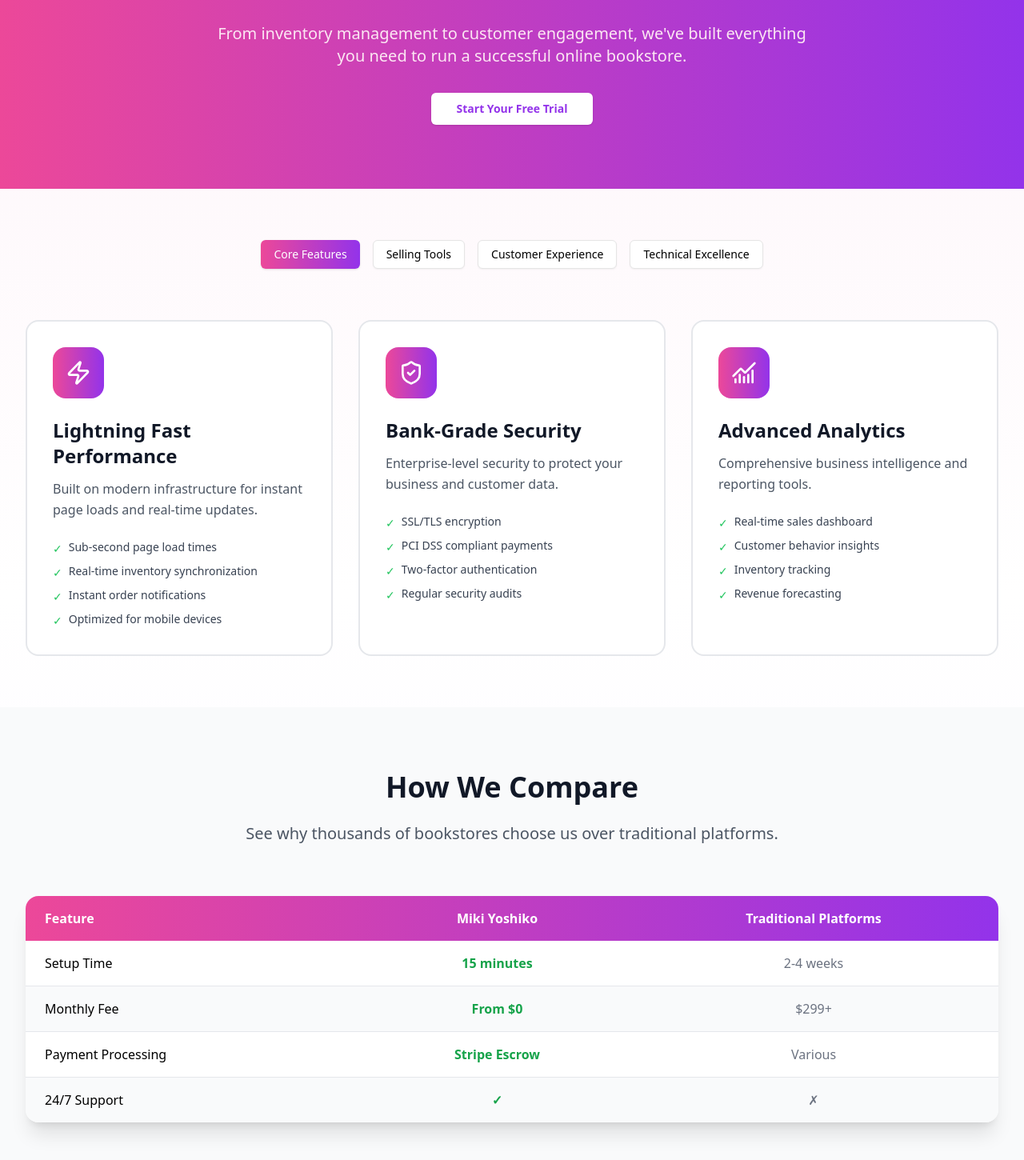
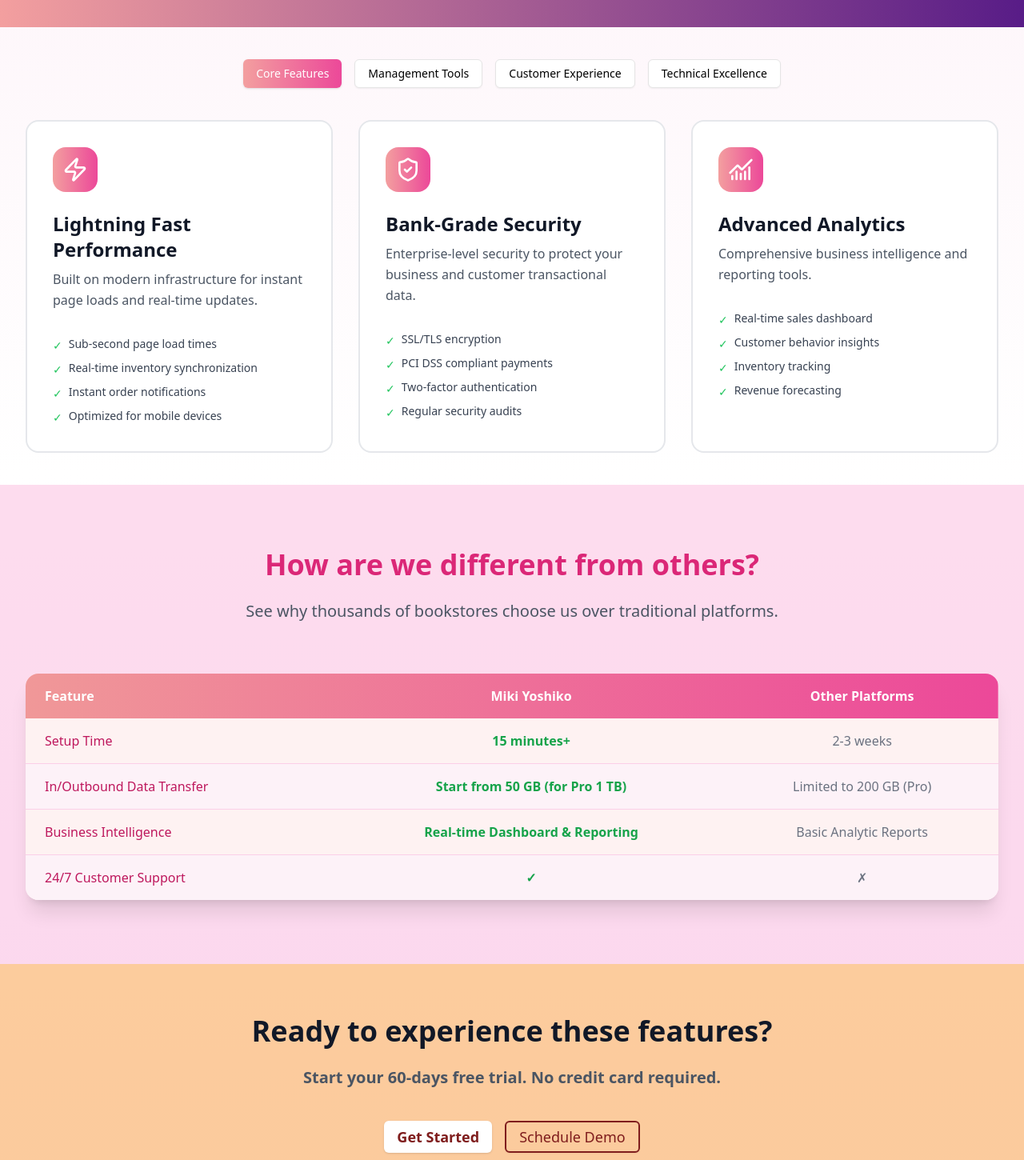
Before and after one commit to kaifeng-cmd/lunaria, a Vue app: page /features in a window 1280 px wide. Shown: the part 320-1770 px from the top of the page at 80% size. Built offline with nearby package versions, Linux system fonts and the light colour scheme.

Commit message:
feat: add Comparison Table component and integrate it into Features and Pricing pages

```diff
--- /dev/null
+++ b/src/components/ComparisonTable.vue
@@ -0,0 +1,118 @@
+<script setup lang="ts">
+/**
+ * Props:
+ * - columns: Array of column configurations
+ * - rows: Array of row data
+ * - highlightColumn: Key of the column to highlight (optional)
+ */
+
+interface Column {
+  key: string; // Unique identifier for the column
+  label: string; // Display name of the column
+  align?: 'left' | 'center' | 'right'; // Text alignment
+}
+
+interface Row {
+  label: string; // Row title
+  // e.g. { us: '15 minutes', others: '2-3 weeks' }
+  values: Record<string, string | boolean>; // Values for each column (key corresponds to Column.key)
+}
+
+interface Props {
+  columns: Column[];
+  rows: Row[];
+  // HTML Template kebab-case 'highlight-column' same as camelCase 'highlightColumn' in JS
+  highlightColumn?: string;
+}
+
+const props = withDefaults(defineProps<Props>(), {
+  highlightColumn: undefined,
+});
+
+// Check if a column should be highlighted
+const isHighlighted = (columnKey: string) => {
+  return props.highlightColumn === columnKey;
+};
+
+// Format cell value (convert boolean to checkmark/cross)
+const formatValue = (value: string | boolean) => {
+  if (typeof value === 'boolean') {
+    return value ? '✓' : '✗';
+  }
+  return value;
+};
+
+// Get CSS classes for a cell
+const getCellClass = (columnKey: string) => {
+  const classes = ['px-6 py-4'];
+
+  // Text alignment
+  const column = props.columns.find((col) => col.key === columnKey);
+  if (column?.align === 'left') {
+    classes.push('text-left');
+  } else if (column?.align === 'right') {
+    classes.push('text-right');
+  } else {
+    classes.push('text-center');
+  }
+
+  // Highlight column
+  if (isHighlighted(columnKey)) {
+    classes.push('text-green-600 font-semibold');
+  } else {
+    classes.push('text-gray-500');
+  }
+
+  return classes.join(' ');
+};
+</script>
+
+<template>
+  <div class="bg-red-50 rounded-2xl shadow-xl overflow-hidden">
+    <div class="overflow-x-auto">
+      <table class="w-full">
+        <!-- Table Header -->
+        <thead class="bg-gradient-to-r from-[#f09898] to-pink-500 text-white">
+          <tr>
+            <th
+              v-for="column in columns"
+              :key="column.key"
+              class="px-6 py-4"
+              :class="{
+                'text-left': column.align === 'left' || column.key === 'feature',
+                'text-center':
+                  column.align === 'center' || (!column.align && column.key !== 'feature'),
+                'text-right': column.align === 'right',
+              }"
+            >
+              {{ column.label }}
+            </th>
+          </tr>
+        </thead>
+
+        <!-- Table Body -->
+        <tbody class="divide-y divide-pink-200">
+          <tr
+            v-for="(row, index) in rows"
+            :key="row.label"
+            :class="index % 2 === 1 && 'bg-pink-50'"
+          >
+            <!-- First column: Row label -->
+            <td class="px-6 py-4 font-medium text-pink-700">
+              {{ row.label }}
+            </td>
+
+            <!-- Other columns: Data cell -->
+            <td
+              v-for="column in columns.slice(1)"
+              :key="column.key"
+              :class="getCellClass(column.key)"
+            >
+              {{ formatValue(row.values[column.key]) }}
+            </td>
+          </tr>
+        </tbody>
+      </table>
+    </div>
+  </div>
+</template>
--- a/src/views/Features.vue
+++ b/src/views/Features.vue
@@ -1,17 +1,18 @@
 <script setup lang="ts">
 import { ref } from 'vue';
 import { Button } from '@/components/ui/button';
+import ComparisonTable from '@/components/ComparisonTable.vue';
 import {
   Zap,
   ShieldCheck,
   ChartNoAxesCombined,
   Users,
-  BookOpen,
+  BookImage,
   ShoppingCart,
   Package,
   Search,
   Bell,
-  Settings,
+  Blocks,
   Sparkles,
   Lock,
   Cloud,
@@ -50,7 +51,8 @@
       {
         icon: ShieldCheck,
         title: 'Bank-Grade Security',
-        description: 'Enterprise-level security to protect your business and customer data.',
+        description:
+          'Enterprise-level security to protect your business and customer transactional data.',
         benefits: [
           'SSL/TLS encryption',
           'PCI DSS compliant payments',
@@ -71,13 +73,13 @@
       },
     ],
   },
-  selling: {
-    name: 'Selling Tools',
+  management: {
+    name: 'Management Tools',
     features: [
       {
-        icon: BookOpen,
+        icon: BookImage,
         title: 'Catalog Management',
-        description: 'Effortlessly manage your entire book inventory.',
+        description: 'Effortlessly manage your entire bookstore inventory.',
         benefits: [
           'Bulk import/export tools',
           'ISBN auto-lookup',
@@ -89,12 +91,7 @@
         icon: ShoppingCart,
         title: 'Smart Shopping Cart',
         description: 'Optimized checkout experience to maximize conversions.',
-        benefits: [
-          'Guest checkout option',
-          'Save for later feature',
-          'Discount code support',
-          'Multiple payment methods',
-        ],
+        benefits: ['Guest checkout option', 'Save for later feature', 'Discount code support'],
       },
       {
         icon: Package,
@@ -116,12 +113,7 @@
         icon: Search,
         title: 'Advanced Search',
         description: 'Powerful search engine to help customers find books instantly.',
-        benefits: [
-          'Full-text search',
-          'Filter by genre, author, price',
-          'Smart recommendations',
-          'Search history',
-        ],
+        benefits: ['Full-text search', 'Filter by genre, author, price', 'Search history'],
       },
       {
         icon: Users,
@@ -138,12 +130,7 @@
         icon: Bell,
         title: 'Smart Notifications',
         description: 'Keep customers engaged with timely updates.',
-        benefits: [
-          'Order status updates',
-          'New arrival alerts',
-          'Price drop notifications',
-          'Personalized recommendations',
-        ],
+        benefits: ['Order status updates', 'New arrival alerts', 'Price drop notifications'],
       },
     ],
   },
@@ -154,15 +141,10 @@
         icon: Cloud,
         title: 'Cloud Infrastructure',
         description: 'Scalable cloud architecture that grows with your business.',
-        benefits: [
-          '99.9% uptime SLA',
-          'Auto-scaling capabilities',
-          'Global CDN',
-          'Automatic backups',
-        ],
+        benefits: ['99.9% uptime SLA', 'Auto-scaling capabilities', 'Automatic backups'],
       },
       {
-        icon: Settings,
+        icon: Blocks,
         title: 'Easy Integration',
         description: 'Connect with your favorite tools and services.',
         benefits: [
@@ -175,46 +157,77 @@
       {
         icon: Lock,
         title: 'Data Privacy',
-        description: 'Your data is yours. We take privacy seriously.',
-        benefits: [
-          'GDPR compliant',
-          'Data encryption at rest',
-          'Regular data exports',
-          'Right to be forgotten',
-        ],
+        description: 'Your data is yours. We take customer privacy seriously.',
+        benefits: ['Data encryption at rest', 'Regular data exports', 'Right to be forgotten'],
       },
     ],
   },
+};
+
+// Comparison Table Data
+const comparisonTableData = {
+  columns: [
+    { key: 'feature', label: 'Feature', align: 'left' as const },
+    { key: 'us', label: 'Miki Yoshiko', align: 'center' as const },
+    { key: 'others', label: 'Other Platforms', align: 'center' as const },
+  ],
+  rows: [
+    {
+      label: 'Setup Time',
+      values: {
+        us: '15 minutes+',
+        others: '2-3 weeks',
+      },
+    },
+    {
+      label: 'In/Outbound Data Transfer',
+      values: {
+        us: 'Start from 50 GB (for Pro 1 TB)',
+        others: 'Limited to 200 GB (Pro)',
+      },
+    },
+    {
+      label: 'Business Intelligence',
+      values: {
+        us: 'Real-time Dashboard & Reporting',
+        others: 'Basic Analytic Reports',
+      },
+    },
+    {
+      label: '24/7 Customer Support',
+      values: {
+        us: true,
+        others: false,
+      },
+    },
+  ],
 };
 </script>
 
 <template>
   <div class="pt-16 min-h-screen bg-gradient-to-b from-pink-50 via-white to-purple-50">
-    <!-- Hero Section -->
-    <div class="bg-gradient-to-r from-pink-500 to-purple-600 py-20">
+    <!-- First Section -->
+    <div class="bg-gradient-to-r from-[#F39F9F] to-purple-900 py-10">
       <div class="max-w-7xl mx-auto px-4 sm:px-6 lg:px-8 text-center">
         <div
           class="inline-flex items-center px-4 py-2 rounded-full bg-white/20 backdrop-blur-md text-white text-sm font-medium mb-6"
         >
           <Sparkles class="w-4 h-4 mr-2" />
-          Everything You Need to Succeed
+          Everything You Need to Know
         </div>
-        <h1 class="text-4xl md:text-5xl lg:text-6xl font-bold text-white mb-6">
-          Powerful Features for Modern Bookstores
+        <h1 class="text-4xl md:text-5xl lg:text-6xl font-bold text-white mb-4">
+          Our Powerful Features
         </h1>
-        <p class="text-xl text-pink-100 max-w-3xl mx-auto mb-8">
+        <p class="text-xl text-white max-w-2xl mx-auto leading-tight mb-6">
           From inventory management to customer engagement, we've built everything you need to run a
           successful online bookstore.
         </p>
-        <Button size="lg" class="bg-white text-purple-600 hover:bg-gray-100 font-semibold px-8">
-          Start Your Free Trial
-        </Button>
       </div>
     </div>
 
     <!-- Category Tabs -->
-    <div class="max-w-7xl mx-auto px-4 sm:px-6 lg:px-8 py-16">
-      <div class="flex flex-wrap justify-center gap-4 mb-16">
+    <div class="max-w-7xl mx-auto px-4 sm:px-6 lg:px-8 py-10">
+      <div class="flex flex-wrap justify-center gap-4 mb-10">
         <Button
           v-for="(category, key) in categories"
           :key="key"
@@ -222,8 +235,8 @@
           class="transition-all duration-200"
           :class="
             selectedCategory === key
-              ? 'bg-gradient-to-r from-pink-500 to-purple-600 text-white border-0'
-              : 'hover:border-pink-300'
+              ? 'bg-gradient-to-r from-[#F39F9F] to-pink-500 text-white border-0'
+              : 'hover:border-pink-300 hover:border-2'
           "
           @click="selectedCategory = key"
         >
@@ -231,26 +244,26 @@
         </Button>
       </div>
 
-      <!-- Features Grid -->
+      <!-- Features Cards -->
       <div class="grid grid-cols-1 md:grid-cols-2 lg:grid-cols-3 gap-8">
         <div
           v-for="(feature, index) in categories[selectedCategory].features"
           :key="feature.title"
-          class="group bg-white rounded-2xl p-8 border-2 border-gray-200 hover:border-pink-300 hover:shadow-2xl transition-all duration-300 hover:-translate-y-2"
+          class="group bg-white rounded-2xl p-8 border-2 border-gray-200 hover:border-pink-300 hover:bg-pink-100/50 hover:border-4 hover:shadow-2xl transition-all duration-300 hover:-translate-y-2"
           :style="{ animationDelay: `${index * 100}ms` }"
         >
-          <!-- Icon -->
+          <!-- Badge icon -->
           <div
-            class="flex items-center justify-center w-16 h-16 bg-gradient-to-r from-pink-500 to-purple-600 rounded-2xl mb-6 group-hover:scale-110 transition-transform duration-300"
+            class="flex items-center justify-center w-14 h-14 bg-gradient-to-r from-[#F39F9F] to-pink-500 rounded-2xl mb-6 group-hover:scale-110 transition-transform duration-300"
           >
             <component :is="feature.icon" class="w-8 h-8 text-white" />
           </div>
 
           <!-- Content -->
-          <h3 class="text-2xl font-bold text-gray-900 mb-3">
+          <h3 class="text-2xl font-bold text-gray-900 mb-2">
             {{ feature.title }}
           </h3>
-          <p class="text-gray-600 mb-6 leading-relaxed">
+          <p class="text-gray-600 mb-8 leading-relaxed">
             {{ feature.description }}
           </p>
 
@@ -270,67 +283,46 @@
     </div>
 
     <!-- Feature Comparison Section -->
-    <div class="bg-gray-50 py-20">
+    <div class="bg-pink-300/40 py-20">
       <div class="max-w-7xl mx-auto px-4 sm:px-6 lg:px-8">
         <div class="text-center mb-16">
-          <h2 class="text-3xl md:text-4xl font-bold text-gray-900 mb-6">How We Compare</h2>
+          <h2 class="text-3xl md:text-4xl font-bold text-pink-600 mb-6">
+            How are we different from others?
+          </h2>
           <p class="text-xl text-gray-600 max-w-3xl mx-auto">
             See why thousands of bookstores choose us over traditional platforms.
           </p>
         </div>
 
-        <div class="bg-white rounded-2xl shadow-xl overflow-hidden">
-          <div class="overflow-x-auto">
-            <table class="w-full">
-              <thead class="bg-gradient-to-r from-pink-500 to-purple-600 text-white">
-                <tr>
-                  <th class="px-6 py-4 text-left">Feature</th>
-                  <th class="px-6 py-4 text-center">Miki Yoshiko</th>
-                  <th class="px-6 py-4 text-center">Traditional Platforms</th>
-                </tr>
-              </thead>
-              <tbody class="divide-y divide-gray-200">
-                <tr>
-                  <td class="px-6 py-4 font-medium">Setup Time</td>
-                  <td class="px-6 py-4 text-center text-green-600 font-semibold">15 minutes</td>
-                  <td class="px-6 py-4 text-center text-gray-500">2-4 weeks</td>
-                </tr>
-                <tr class="bg-gray-50">
-                  <td class="px-6 py-4 font-medium">Monthly Fee</td>
-                  <td class="px-6 py-4 text-center text-green-600 font-semibold">From $0</td>
-                  <td class="px-6 py-4 text-center text-gray-500">$299+</td>
-                </tr>
-                <tr>
-                  <td class="px-6 py-4 font-medium">Payment Processing</td>
-                  <td class="px-6 py-4 text-center text-green-600 font-semibold">Stripe Escrow</td>
-                  <td class="px-6 py-4 text-center text-gray-500">Various</td>
-                </tr>
-                <tr class="bg-gray-50">
-                  <td class="px-6 py-4 font-medium">24/7 Support</td>
-                  <td class="px-6 py-4 text-center text-green-600 font-semibold">✓</td>
-                  <td class="px-6 py-4 text-center text-gray-500">✗</td>
-                </tr>
-              </tbody>
-            </table>
-          </div>
-        </div>
+        <ComparisonTable
+          :columns="comparisonTableData.columns"
+          :rows="comparisonTableData.rows"
+          highlight-column="us"
+        />
       </div>
     </div>
 
     <!-- CTA Section -->
-    <div class="py-20">
+    <div class="bg-orange-300/70 py-16">
       <div class="max-w-4xl mx-auto px-4 sm:px-6 lg:px-8 text-center">
         <h2 class="text-3xl md:text-4xl font-bold text-gray-900 mb-6">
           Ready to experience these features?
         </h2>
-        <p class="text-xl text-gray-600 mb-8">
-          Start your 60-day free trial. No credit card required.
+        <p class="text-xl text-gray-600 font-semibold mb-10">
+          Start your 60-days free trial. No credit card required.
         </p>
         <div class="flex flex-col sm:flex-row gap-4 justify-center">
-          <Button size="lg" class="bg-gradient-to-r from-pink-500 to-purple-600 text-white px-8">
-            Get Started Free
+          <Button
+            size="lg"
+            class="text-lg px-4 py-4 bg-white font-semibold text-red-900 hover:bg-gray-200 hover:scale-105 transition-all duration-200"
+          >
+            Get Started
           </Button>
-          <Button variant="outline" size="lg" class="border-2 border-pink-300 px-8">
+          <Button
+            variant="outline"
+            size="lg"
+            class="text-lg px-4 py-4 border-red-900 border-2 bg-transparent text-red-900 hover:text-red-900 hover:bg-transparent hover:scale-105 transition-all duration-200"
+          >
             Schedule Demo
           </Button>
         </div>
@@ -352,7 +344,7 @@
 }
 
 .group {
-  animation: fadeInUp 0.6s ease-out forwards;
+  animation: fadeInUp 1.6s ease-out forwards;
   opacity: 0;
 }
 </style>
--- a/src/views/Pricing.vue
+++ b/src/views/Pricing.vue
@@ -1,6 +1,7 @@
 <script setup lang="ts">
 import { ref } from 'vue';
 import { Button } from '@/components/ui/button';
+import ComparisonTable from '@/components/ComparisonTable.vue';
 import { Check, Sparkles, Zap, Crown, TrendingUp } from 'lucide-vue-next';
 import type { Component } from 'vue';
 
@@ -111,6 +112,50 @@
       'Absolutely. We use bank-grade encryption and are PCI DSS compliant. Your data is backed up daily and stored securely.',
   },
 ];
+
+// 对比表格数据配置
+const comparisonTableData = {
+  columns: [
+    { key: 'feature', label: 'Feature', align: 'left' as const },
+    { key: 'starter', label: 'Starter', align: 'center' as const },
+    { key: 'professional', label: 'Professional', align: 'center' as const },
+    { key: 'enterprise', label: 'Enterprise', align: 'center' as const },
+  ],
+  rows: [
+    {
+      label: 'Number of Books',
+      values: {
+        starter: '100',
+        professional: 'Unlimited',
+        enterprise: 'Unlimited',
+      },
+    },
+    {
+      label: 'Storage',
+      values: {
+        starter: '1 GB',
+        professional: '50 GB',
+        enterprise: 'Unlimited',
+      },
+    },
+    {
+      label: 'Team Members',
+      values: {
+        starter: '1',
+        professional: '5',
+        enterprise: 'Unlimited',
+      },
+    },
+    {
+      label: 'Support',
+      values: {
+        starter: 'Email',
+        professional: 'Email + Chat',
+        enterprise: '24/7 Phone',
+      },
+    },
+  ],
+};
 </script>
 
 <template>
@@ -237,46 +282,12 @@
           <p class="text-xl text-gray-600">See what's included in each plan</p>
         </div>
 
-        <div class="bg-white rounded-2xl shadow-xl overflow-hidden">
-          <div class="overflow-x-auto">
-            <table class="w-full">
-              <thead class="bg-gradient-to-r from-purple-600 to-pink-500 text-white">
-                <tr>
-                  <th class="px-6 py-4 text-left">Feature</th>
-                  <th class="px-6 py-4 text-center">Starter</th>
-                  <th class="px-6 py-4 text-center">Professional</th>
-                  <th class="px-6 py-4 text-center">Enterprise</th>
-                </tr>
-              </thead>
-              <tbody class="divide-y divide-gray-200">
-                <tr>
-                  <td class="px-6 py-4 font-medium">Number of Books</td>
-                  <td class="px-6 py-4 text-center">100</td>
-                  <td class="px-6 py-4 text-center">Unlimited</td>
-                  <td class="px-6 py-4 text-center">Unlimited</td>
-                </tr>
-                <tr class="bg-gray-50">
-                  <td class="px-6 py-4 font-medium">Storage</td>
-                  <td class="px-6 py-4 text-center">1 GB</td>
-                  <td class="px-6 py-4 text-center">50 GB</td>
-                  <td class="px-6 py-4 text-center">Unlimited</td>
-                </tr>
-                <tr>
-                  <td class="px-6 py-4 font-medium">Team Members</td>
-                  <td class="px-6 py-4 text-center">1</td>
-                  <td class="px-6 py-4 text-center">5</td>
-                  <td class="px-6 py-4 text-center">Unlimited</td>
-                </tr>
-                <tr class="bg-gray-50">
-                  <td class="px-6 py-4 font-medium">Support</td>
-                  <td class="px-6 py-4 text-center">Email</td>
-                  <td class="px-6 py-4 text-center">Email + Chat</td>
-                  <td class="px-6 py-4 text-center">24/7 Phone</td>
-                </tr>
-              </tbody>
-            </table>
-          </div>
-        </div>
+        <!-- 使用 ComparisonTable 组件 -->
+        <ComparisonTable
+          :columns="comparisonTableData.columns"
+          :rows="comparisonTableData.rows"
+          highlight-column="professional"
+        />
       </div>
     </div>
 
```
